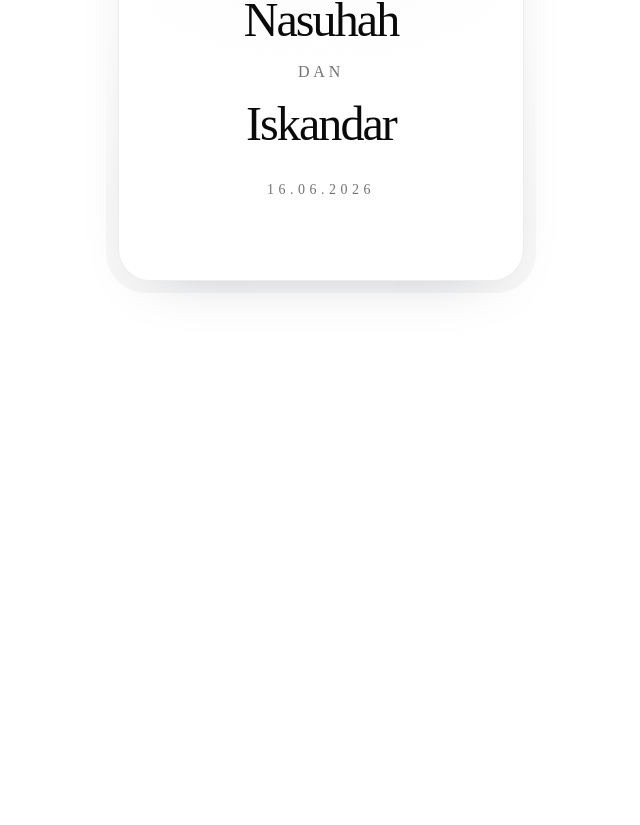
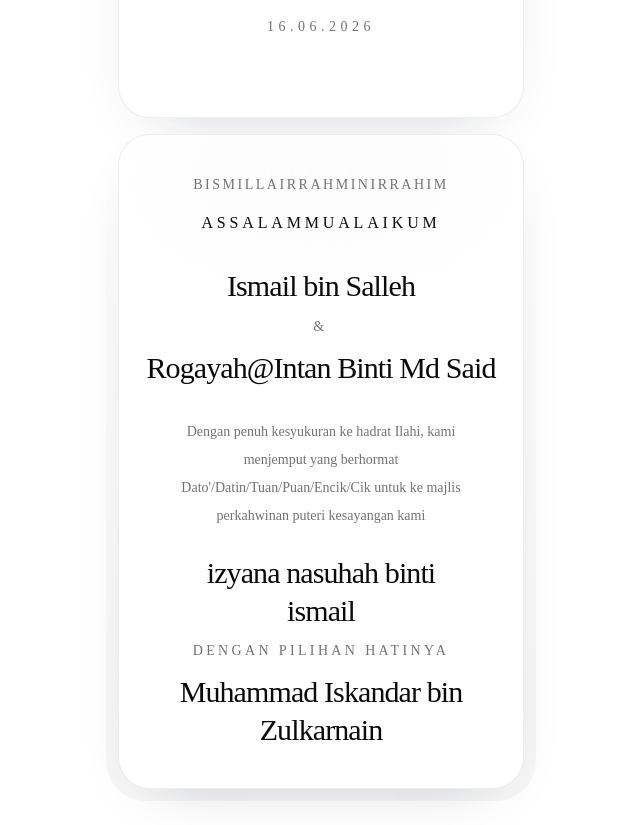
Before and after one commit to Zer0-01/react-typescript-wedding-invitation, a Next.js app: page / in a window 1280 px wide. Shown: the part 320-1145 px from the top of the page, without its empty margins (319-959 px from the left). Before the commit the page ends 800 px from the top, so only its background shows below. Built offline with nearby package versions, Linux system fonts and the light colour scheme.

Commit message:
feat: add GreetingSection component for wedding invitation details

```diff
--- a/app/page.tsx
+++ b/app/page.tsx
@@ -1,11 +1,13 @@
+import { GreetingSection } from "@/app/sections/greeting-section";
 import { TitleSection } from "@/app/sections/title-section";
 
 export default function Home() {
   return (
     <main className="min-h-screen bg-background px-4 py-6">
       <div className="mx-auto flex min-h-[calc(100vh-3rem)] w-full max-w-[430px] flex-col justify-center">
-        <div className="rounded-[2.5rem] bg-[linear-gradient(180deg,color-mix(in_oklch,var(--background),white_32%)_0%,var(--background)_38%,color-mix(in_oklch,var(--secondary),white_12%)_100%)] p-3">
+        <div className="space-y-4 rounded-[2.5rem] bg-[linear-gradient(180deg,color-mix(in_oklch,var(--background),white_32%)_0%,var(--background)_38%,color-mix(in_oklch,var(--secondary),white_12%)_100%)] p-3">
           <TitleSection />
+          <GreetingSection />
         </div>
       </div>
     </main>
--- /dev/null
+++ b/app/sections/greeting-section.tsx
@@ -0,0 +1,56 @@
+export function GreetingSection() {
+  return (
+    <section className="relative overflow-hidden rounded-[2rem] border border-border/70 bg-card px-6 py-10 text-center shadow-[0_20px_60px_-40px_rgba(15,23,42,0.35)]">
+      <div className="absolute inset-x-10 top-0 h-20 rounded-b-full bg-secondary/50 blur-3xl" />
+
+      <div className="relative flex flex-col items-center">
+        <div className="space-y-4">
+          <p className="text-sm font-medium uppercase tracking-[0.18em] text-muted-foreground">
+            Bismillairrahminirrahim
+          </p>
+          <p className="text-base uppercase tracking-[0.24em] text-foreground">
+            Assalammualaikum
+          </p>
+        </div>
+
+        <div className="mt-8 space-y-3">
+          <p className="font-heading text-3xl leading-tight tracking-[-0.03em] text-foreground">
+            Ismail bin Salleh
+          </p>
+          <p className="text-sm font-medium uppercase tracking-[0.32em] text-muted-foreground">
+            &
+          </p>
+          <p className="font-heading text-3xl leading-tight tracking-[-0.03em] text-foreground">
+            Rogayah@Intan Binti Md Said
+          </p>
+        </div>
+
+        <div className="mt-8 max-w-[18rem] space-y-6 text-sm leading-7 text-muted-foreground">
+          <p>
+            Dengan penuh kesyukuran ke hadrat Ilahi, kami
+            <br />
+            menjemput yang berhormat
+            <br />
+            Dato&apos;/Datin/Tuan/Puan/Encik/Cik untuk ke majlis
+            <br />
+            perkahwinan puteri kesayangan kami
+          </p>
+
+          <div className="space-y-3 text-foreground">
+            <p className="font-heading text-3xl leading-tight tracking-[-0.03em]">
+              izyana nasuhah binti ismail
+            </p>
+            <p className="text-sm uppercase tracking-[0.24em] text-muted-foreground">
+              dengan pilihan hatinya
+            </p>
+            <p className="font-heading text-3xl leading-tight tracking-[-0.03em]">
+              Muhammad Iskandar bin
+              <br />
+              Zulkarnain
+            </p>
+          </div>
+        </div>
+      </div>
+    </section>
+  );
+}
```
